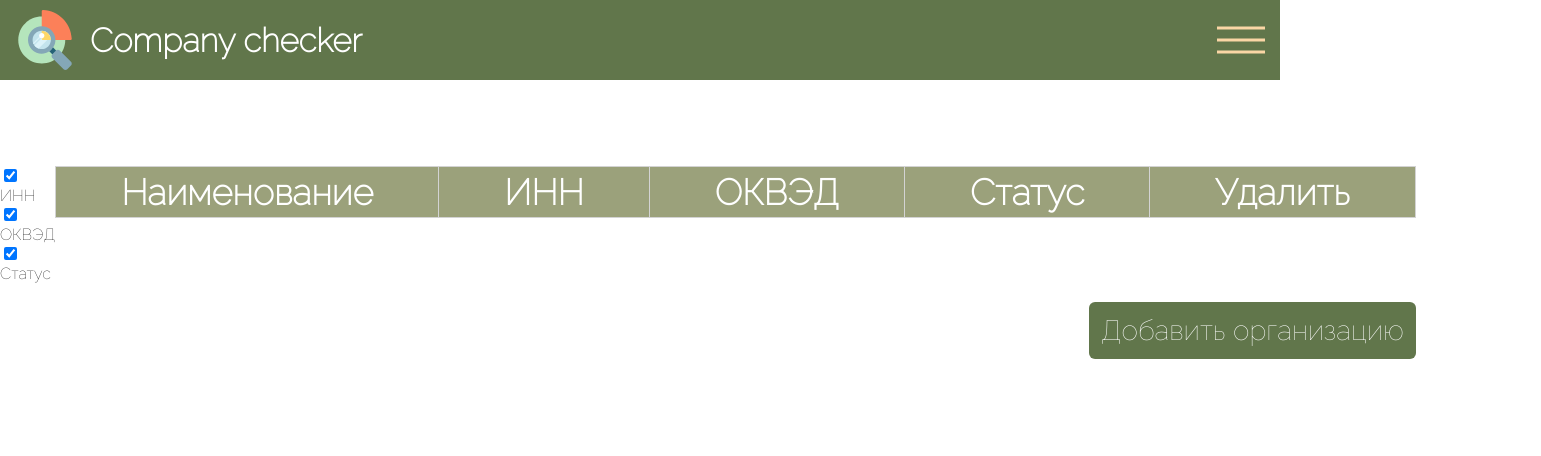
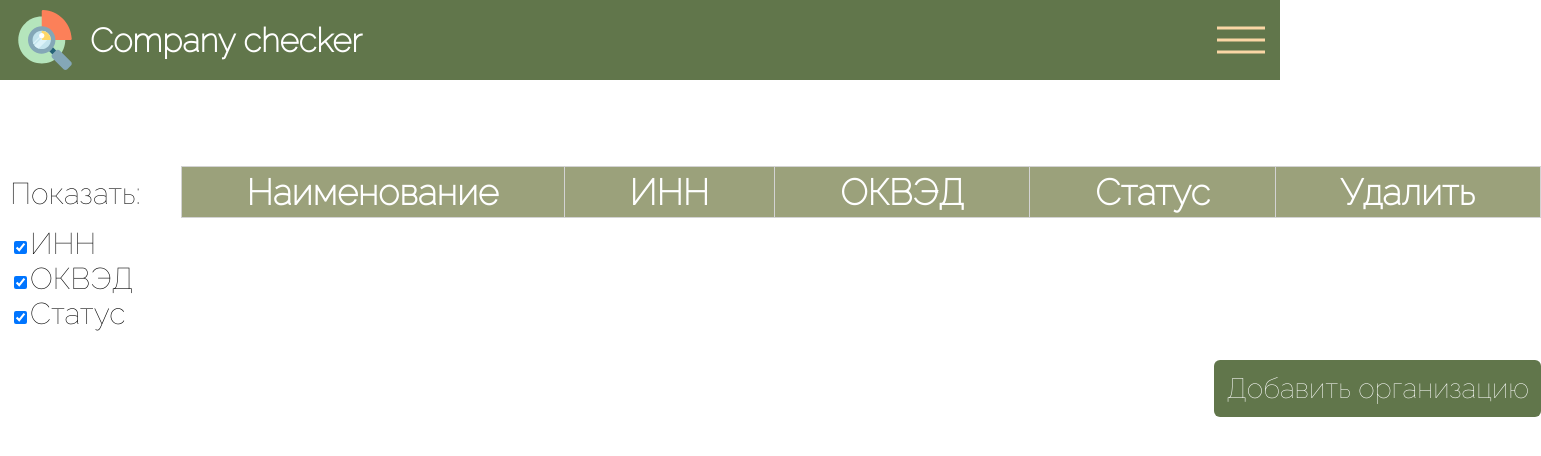
Before and after one commit to ravgusha/company-checker, a React (Create React App) app: page / in a window 1280 px wide. Shown: the top 456 px of the page, 1541 px wide, since content can reach past the window. Built offline with nearby package versions, Linux system fonts and the light colour scheme.

Commit message:
feat: add filter styles #CC-008

```diff
--- a/src/components/Table/index.tsx
+++ b/src/components/Table/index.tsx
@@ -64,10 +64,11 @@ const Table = () => {
     },
     onColumnVisibilityChange: setColumnVisibility,
   });
-  console.log(columnVisibility);
+
   return (
     <div className="table-cont">
       <fieldset>
+        <p>Показать:</p>
         {table.getAllLeafColumns().map((column) => {
           return (
             column.getCanHide() && (
--- a/src/components/Table/style.scss
+++ b/src/components/Table/style.scss
@@ -2,6 +2,7 @@
 
 .table-cont {
   display: flex;
+  gap: 30px;
 
   table {
     border: 1px solid lightgray;
@@ -43,6 +44,16 @@
       }
     }
   }
+
+  fieldset {
+    font-size: 30px;
+    padding: 10px;
+
+    p {
+      margin-bottom: 15px;
+    }
+  }
+
   .table-checkbox {
     display: flex;
   }
```
